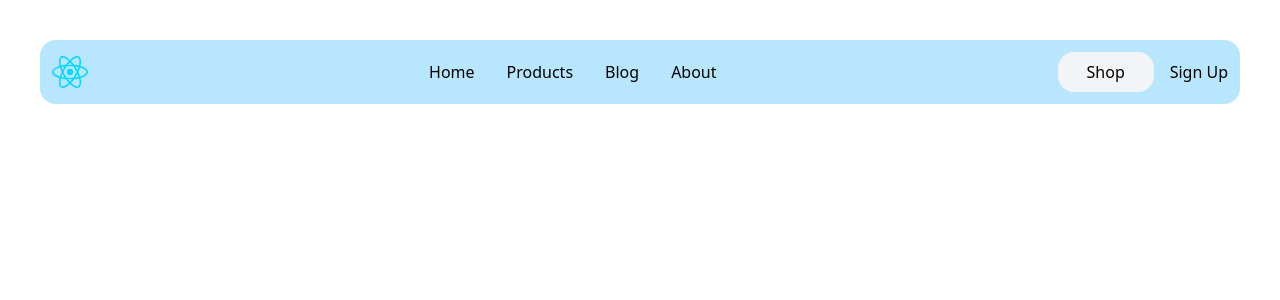
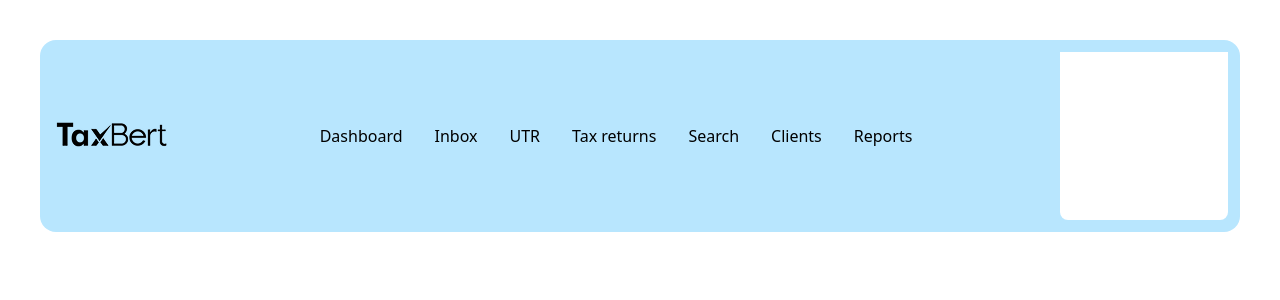
Before and after one commit to hammadtech16/first-react, a React (Vite) app in the folder my-app/: page / in a window 1280 px wide. Shown: the top 300 px of the page. Built offline with nearby package versions, Linux system fonts and the light colour scheme.

Commit message:
Changes done

```diff
--- a/my-app/src/App.jsx
+++ b/my-app/src/App.jsx
@@ -9,17 +9,20 @@ function App() {
   return (
     <>
     <nav class='bg-sky-200 flex justify-between items-center m-2 p-3 rounded-2xl '>
-      <div><img src="/src/assets/react.svg" alt="" srcset="" /></div>
+      <div><img src="/src/assets/taxbert-logo.png" alt="" srcset="" /></div>
       <ul class='flex gap-8 pf-9 '>
-        <li><a href="#">Home</a></li>
-        <li><a href="#">Products</a></li>
-        <li><a href="#">Blog</a></li>
-        <li><a href="#">About</a></li>
+        <li><a href="#">Dashboard</a></li>
+        <li><a href="#">Inbox</a></li>
+        <li><a href="#">UTR</a></li>
+        <li><a href="#">Tax returns</a></li>
+        <li><a href="#">Search</a></li>
+        <li><a href="#">Clients</a></li>
+        <li><a href="#">Reports</a></li>
       </ul>
-      <div class='flex gap-4'>
-        <button class=' p-2 w-24 text-center rounded-2xl bg-gray-100 hover:bg-amber-200 '> <a href="#">Shop</a></button>
-        <button>Sign Up</button>
-
+      <div>
+        <div class='w-42 h-42 bg-white to-50% rounded-b-lg text-black'>
+<span class="icon-[solar--chat-unread-bold]"></span>
+        </div>
       </div>
     </nav>
 
```
Also changed, not shown: my-app/src/assets/taxbert-logo.png (added).
